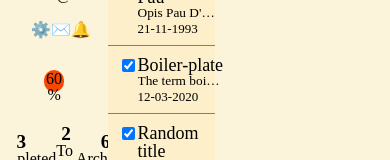
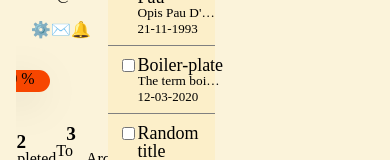
Before and after one commit to mlvrkhn/nuxt-teams, a Nuxt app: page /task/create in a window 390 px wide. Shown: the part 246-406 px from the top of the page. Built offline with nearby package versions, Linux system fonts and the light colour scheme; data requests are answered from the project's data file.

Commit message:
Make progress bar responsive to task completion

```diff
--- a/components/UserPanel.vue
+++ b/components/UserPanel.vue
@@ -20,7 +20,7 @@
                         <div
                             class="progress-value"
                             :style="{
-                                '--progress-value': taskCompetionRate() + '%'
+                                '--progress-bar': taskCompetionRate() + '%'
                             }"
                         >
                             {{ taskCompetionRate() }} %
@@ -97,10 +97,14 @@ export default {
 
 .tasks-summary-container {
     display: flex;
+    width: 100%;
     flex-direction: column;
     justify-items: center;
     align-items: center;
     margin: 2rem 5px;
+}
+.summary-progress {
+    width: 100%;
 }
 .summary-numeric {
     display: flex;
@@ -165,7 +169,7 @@ export default {
     padding-left: 5px;
     cursor: pointer;
     &:hover {
-        background-color: $blue;
+        background-color: $yellow;
     }
 }
 .active {
@@ -198,7 +202,7 @@ export default {
         width: 0;
     }
     100% {
-        width: var(--progress-value);
+        width: var(--progress-bar);
     }
 }
 </style>
--- a/db.json
+++ b/db.json
@@ -10,7 +10,7 @@
       "description": "Twelve-year-old Danny Walker may be the smallest kid on the basketball court -- but don't tell him that. Because no one plays with more heart or court sense. But none of that matters when he is cut from his local travel team, the very same team his father led to national prominence as a boy. Danny's father, still smarting from his own troubles, knows Danny isn't the only kid who was cut for the wrong reason, and together.",
       "category": "Development",
       "date": "10-02-2021",
-      "isCompleted": false,
+      "isCompleted": true,
       "attendees": [
         {
           "id": 4,
@@ -68,7 +68,7 @@
       "description": "The term boilerplate refers to standardized text, copy, documents, methods, or procedures that may be used over again without making major changes to the original. ... In the field of contract law, documents contain boilerplate language, which is a language that is considered generic or standard in contracts.",
       "category": "Development",
       "date": "12-03-2020",
-      "isCompleted": true,
+      "isCompleted": false,
       "attendees": [
         {
           "id": 5,
@@ -90,7 +90,7 @@
       "description": "In Information Technology, a boilerplate is a unit of writing that can be reused over and over without change. By extension, the idea is sometimes applied to reusable programming, as in “boilerplate code.",
       "category": "Social",
       "date": "11-11-2019",
-      "isCompleted": true,
+      "isCompleted": false,
       "attendees": [
         {
           "id": 7,
--- a/services/TaskService.js
+++ b/services/TaskService.js
@@ -2,7 +2,7 @@ import axios from "axios";
 
 const apiClient = axios.create({
     // baseURL: 'http://my-json-server.typicode.com/mlvrkhn/v-teams/',
-    baseURL: "http://localhost:3002/",
+    baseURL: "http://localhost:3002",
     withCredentials: false,
     headers: {
         Accept: "application/json",
```
